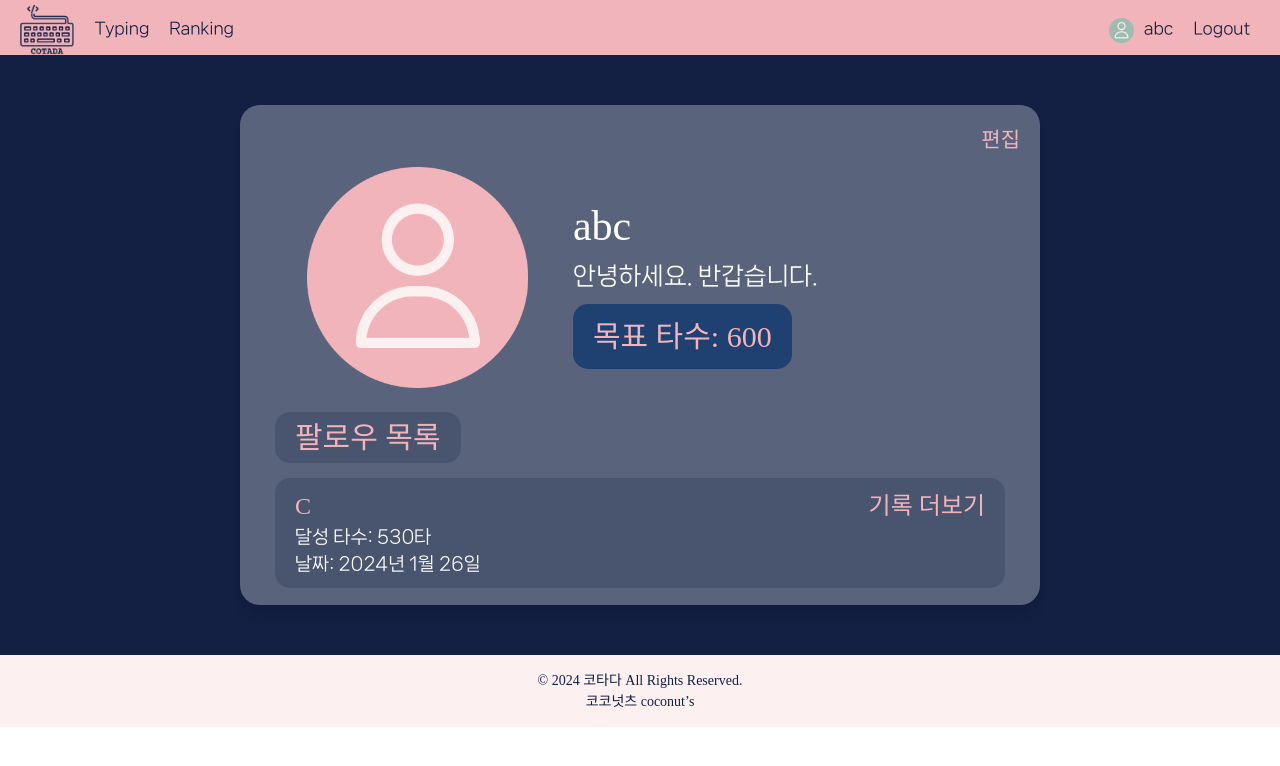
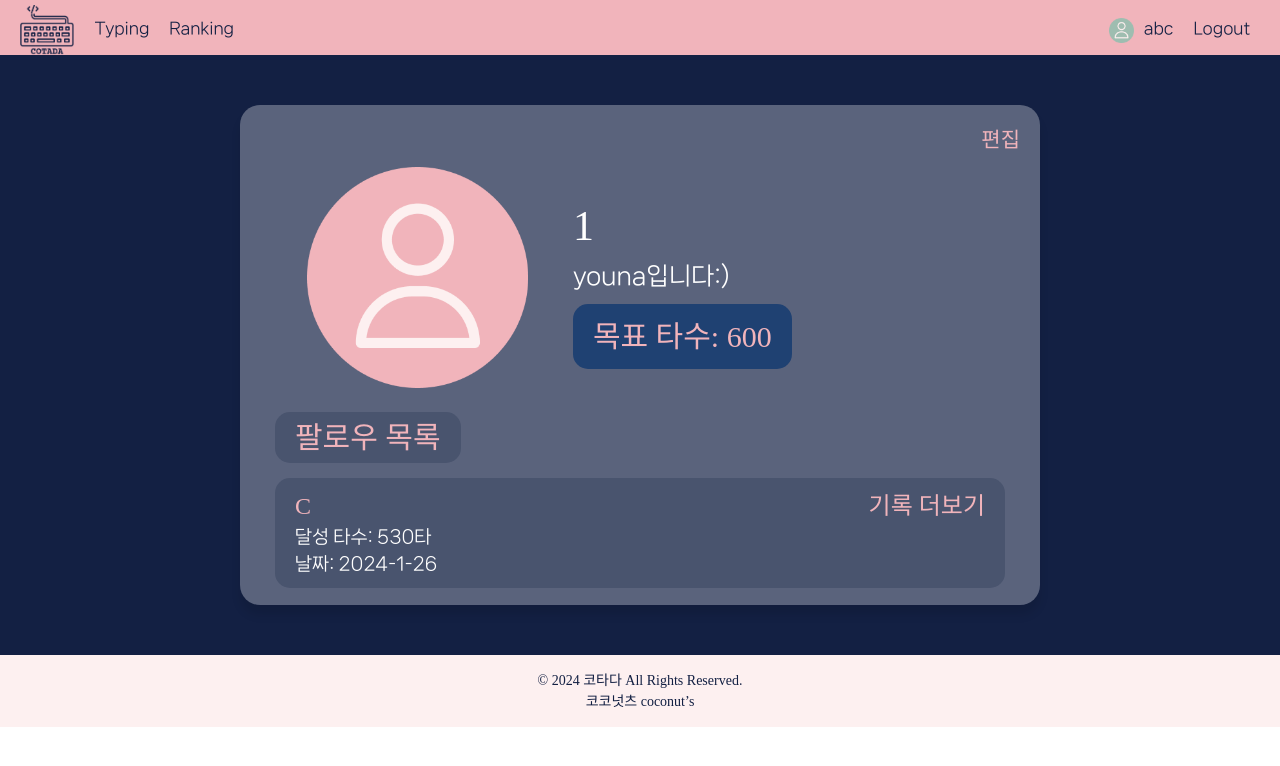
Before and after one commit to DS-coconuts/front-end, a React (Create React App) app: page /my in a window 1280 px wide. Shown: the top 766 px of the page. Built offline with nearby package versions, Linux system fonts and the light colour scheme; a web font is replaced by a local one.

Commit message:
Feature: 사용자 정보 불러오기 기능 구현

```diff
--- a/src/pages/MyPage.js
+++ b/src/pages/MyPage.js
@@ -1,8 +1,9 @@
-import React from 'react';
-import styled from 'styled-components';
+import React, { useState, useEffect } from "react";
+import axios from "axios";
+import styled from "styled-components";
 import { Link } from "react-router-dom";
 
-import userIcon from '../assets/icons/userIcon_pink.png';
+import userIcon from "../assets/icons/userIcon_pink.png";
 
 const PageContainer = styled.div`
   background-color: #132043;
@@ -20,7 +21,7 @@ const Box = styled.div`
   width: 800px;
   height: 500px;
   border-radius: 20px;
-  background-color: rgba( 255, 255, 255, 0.3 );
+  background-color: rgba(255, 255, 255, 0.3);
   box-shadow: 0px 10px 10px rgba(0, 0, 0, 0.1);
   padding: 10px;
 `;
@@ -29,29 +30,29 @@ const TextLink = styled(Link)`
   text-decoration: none;
   font-size: 21px;
   color: #f1b4bb;
-  font-family: 'bitbit';
+  font-family: "bitbit";
   align-self: flex-end;
   margin: 10px 10px;
-`
+`;
 
 const GoalButton = styled.button`
   padding: 10px 20px;
   border: none;
   border-radius: 15px;
-  background-color: #1F4172;
+  background-color: #1f4172;
   color: #f1b4bb;
   font-size: 30px;
-  font-family: 'bitbit';
+  font-family: "bitbit";
 `;
 
 const FriendButton = styled.button`
   padding: 3px 20px;
   border: none;
   border-radius: 15px;
-  background-color: #49546E;
+  background-color: #49546e;
   color: #f1b4bb;
   font-size: 30px;
-  font-family: 'bitbit';
+  font-family: "bitbit";
 `;
 
 const FriendLink = styled(Link)`
@@ -63,7 +64,7 @@ const ProfilBox = styled.div`
   display: flex;
   flex-direction: row;
   align-items: center;
-`
+`;
 
 const ProfilText = styled.div`
   display: flex;
@@ -71,19 +72,19 @@ const ProfilText = styled.div`
   align-items: flex-start;
   margin: 0px 0px 0px 30px;
   width: 400px;
-`
+`;
 
 const InfoTitleText = styled.p`
   font-size: 42px;
   color: #fff;
-  font-family: 'bitbit';
+  font-family: "bitbit";
   margin: 0px;
 `;
 
 const InfoText = styled.p`
   font-size: 24px;
   color: #fff;
-  font-family: 'NanumSquareNeo';
+  font-family: "NanumSquareNeo";
   margin: 0px 0px 10px 0px;
   text-align: left;
 `;
@@ -92,14 +93,14 @@ const FnTitleText = styled.p`
   margin: 0px;
   font-size: 24px;
   color: #f1b4bb;
-  font-family: 'bitbit';
+  font-family: "bitbit";
 `;
 
 const FnText = styled.p`
   margin: 0px;
   font-size: 18px;
   color: #fff;
-  font-family: 'NanumSquareNeo';
+  font-family: "NanumSquareNeo";
   text-align: left;
 `;
 
@@ -113,20 +114,43 @@ const HistoryButton = styled.button`
   width: 730px;
   border: none;
   border-radius: 15px;
-  background-color: #49546E;
+  background-color: #49546e;
 `;
 
-const MyPage = () => {
+export default function MyPage() {
+  const mockUserData = {
+    status: 200,
+    code: "SUCCESS_GET_USER",
+    message: "사용자 정보 불러오기를 성공했습니다.",
+    data: {
+      userId: 1,
+      loginId: "abc",
+      password: "1234",
+      introduction: "youna입니다:)",
+      goalcpm: "600",
+      image: userIcon,
+      score: {
+        cpm: 530,
+        createdAt: "2024-1-26",
+        language: "C",
+      },
+    },
+  };
+
   return (
     <PageContainer>
       <Box>
         <TextLink to="/editprofile">편집</TextLink>
         <ProfilBox>
-          <img src={userIcon} alt={'userIcon'} style={{ width: 'auto', height: '230px'}} />
+          <img
+            src={mockUserData.data.image}
+            alt={"userIcon"}
+            style={{ width: "auto", height: "230px" }}
+          />
           <ProfilText>
-            <InfoTitleText>abc</InfoTitleText>
-            <InfoText>안녕하세요. 반갑습니다.</InfoText>
-            <GoalButton>목표 타수: 600</GoalButton>
+            <InfoTitleText>{mockUserData.data.userId}</InfoTitleText>
+            <InfoText>{mockUserData.data.introduction}</InfoText>
+            <GoalButton>목표 타수: {mockUserData.data.goalcpm}</GoalButton>
           </ProfilText>
         </ProfilBox>
         <FriendLink to="/friendlist">
@@ -135,16 +159,14 @@ const MyPage = () => {
         <Link to="/history">
           <HistoryButton>
             <FnTextBox>
-              <FnTitleText>C</FnTitleText>
+              <FnTitleText>{mockUserData.data.score.language}</FnTitleText>
               <FnTitleText>기록 더보기</FnTitleText>
             </FnTextBox>
-            <FnText>달성 타수: 530타</FnText>
-            <FnText>날짜: 2024년 1월 26일</FnText>
+            <FnText>달성 타수: {mockUserData.data.score.cpm}타</FnText>
+            <FnText>날짜: {mockUserData.data.score.createdAt}</FnText>
           </HistoryButton>
         </Link>
       </Box>
     </PageContainer>
   );
-};
-
-export default MyPage;
+}
```
